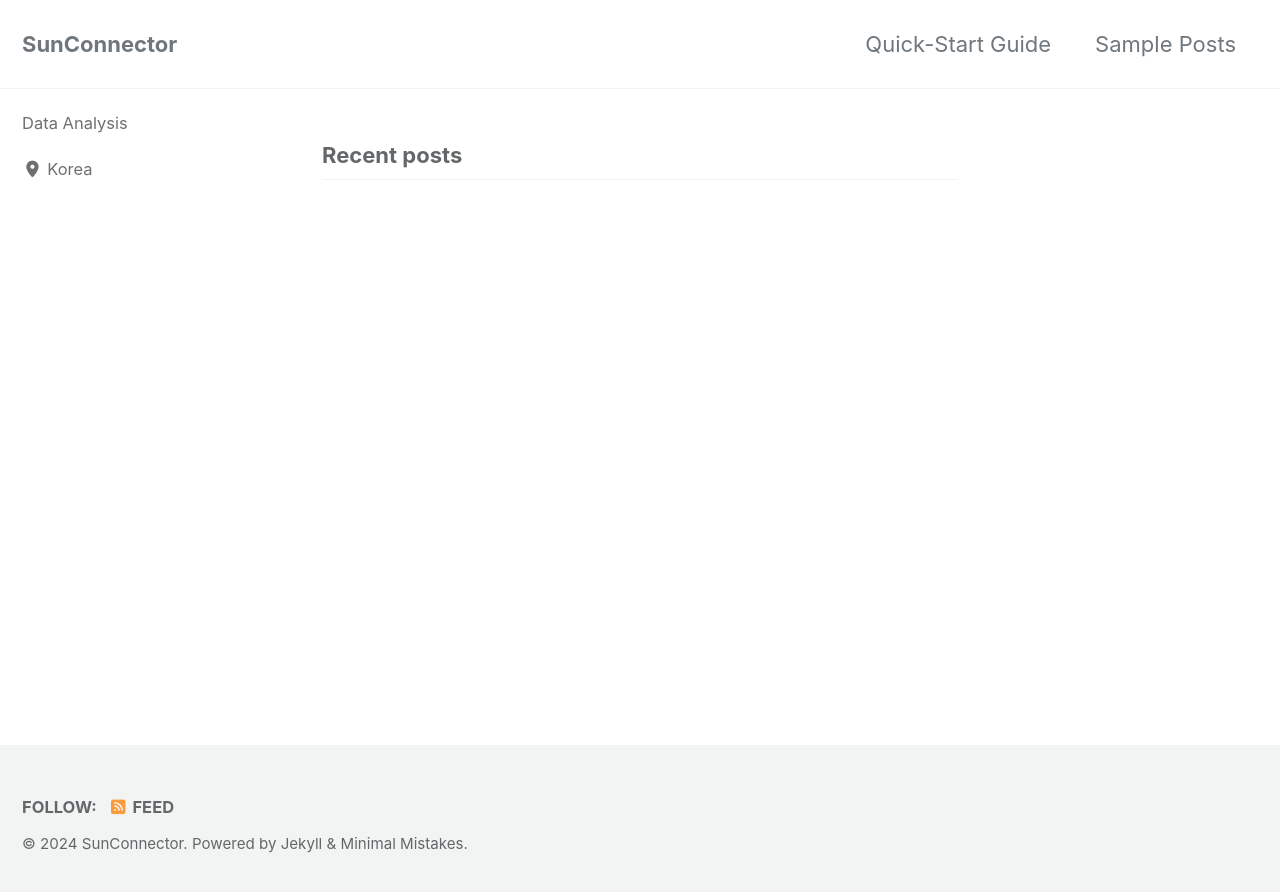
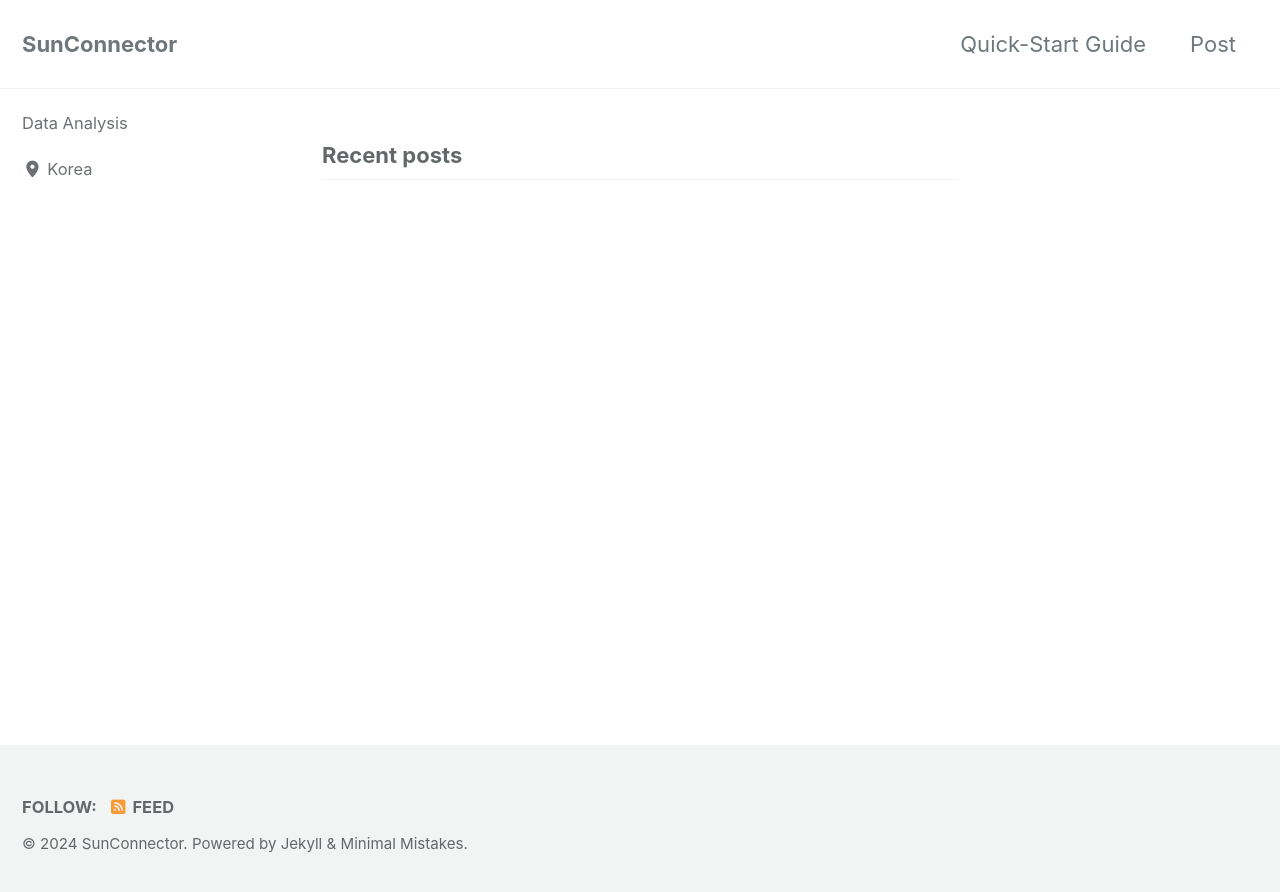
Before and after one commit to sunconnector/sunconnector.github.io, a Jekyll site: the page built from index.html, in a window 1280 px wide. Shown: the top 892 px of the page. Built offline with Jekyll 4.4.1, drawn with Linux system fonts in a browser that asks for light colours; cached includes are drawn as plain includes; the list of posts is cut into pages by our own code.

Commit message:
Update navigation.yml

```diff
--- a/_data/navigation.yml
+++ b/_data/navigation.yml
@@ -2,10 +2,12 @@
 main:
   - title: "Quick-Start Guide"
     url: https://mmistakes.github.io/minimal-mistakes/docs/quick-start-guide/
+  - title: "Post"
+    url: /categories/post/
   # - title: "About"
   #   url: https://mmistakes.github.io/minimal-mistakes/about/
-  - title: "Sample Posts"
-    url: categories/post/
+  # - title: "Sample Posts"
+  #   url: categories/post/
   # - title: "Sample Collections"
   #   url: /collection-archive/
   # - title: "Sitemap"
```
